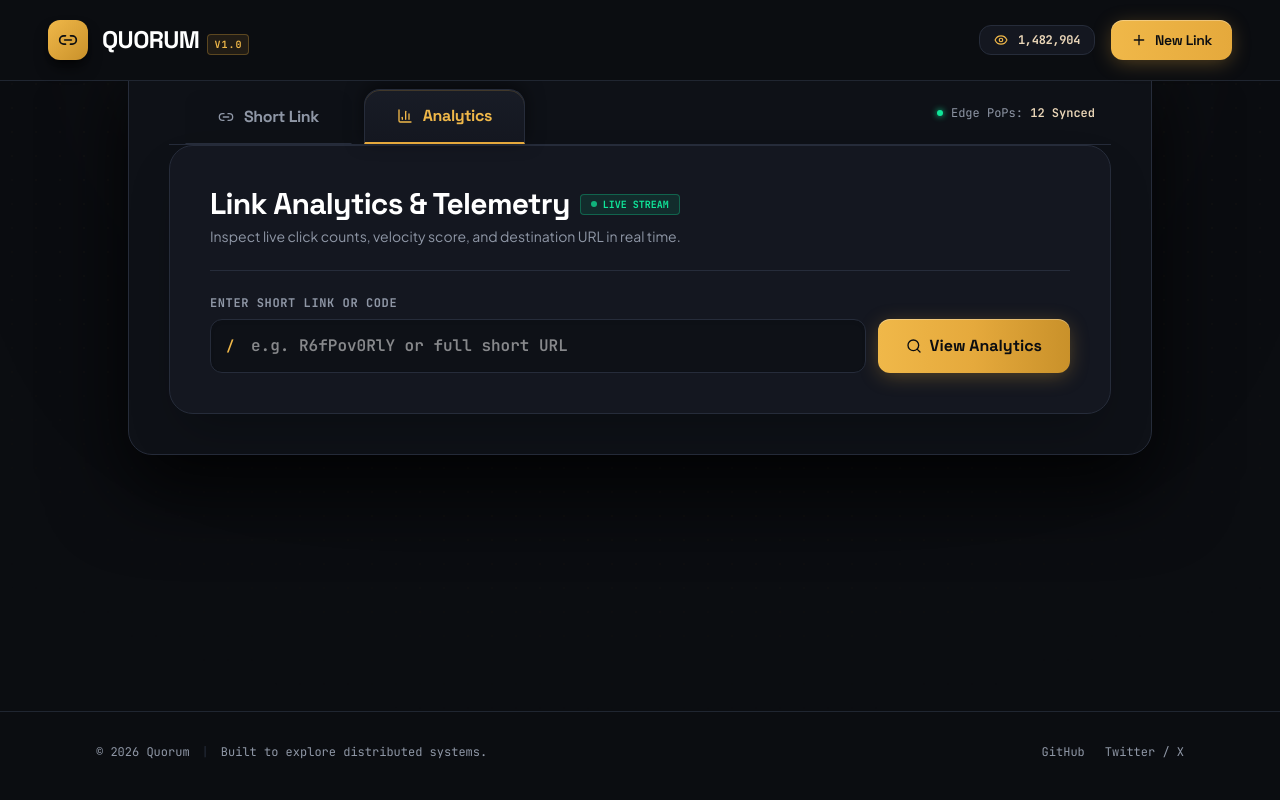
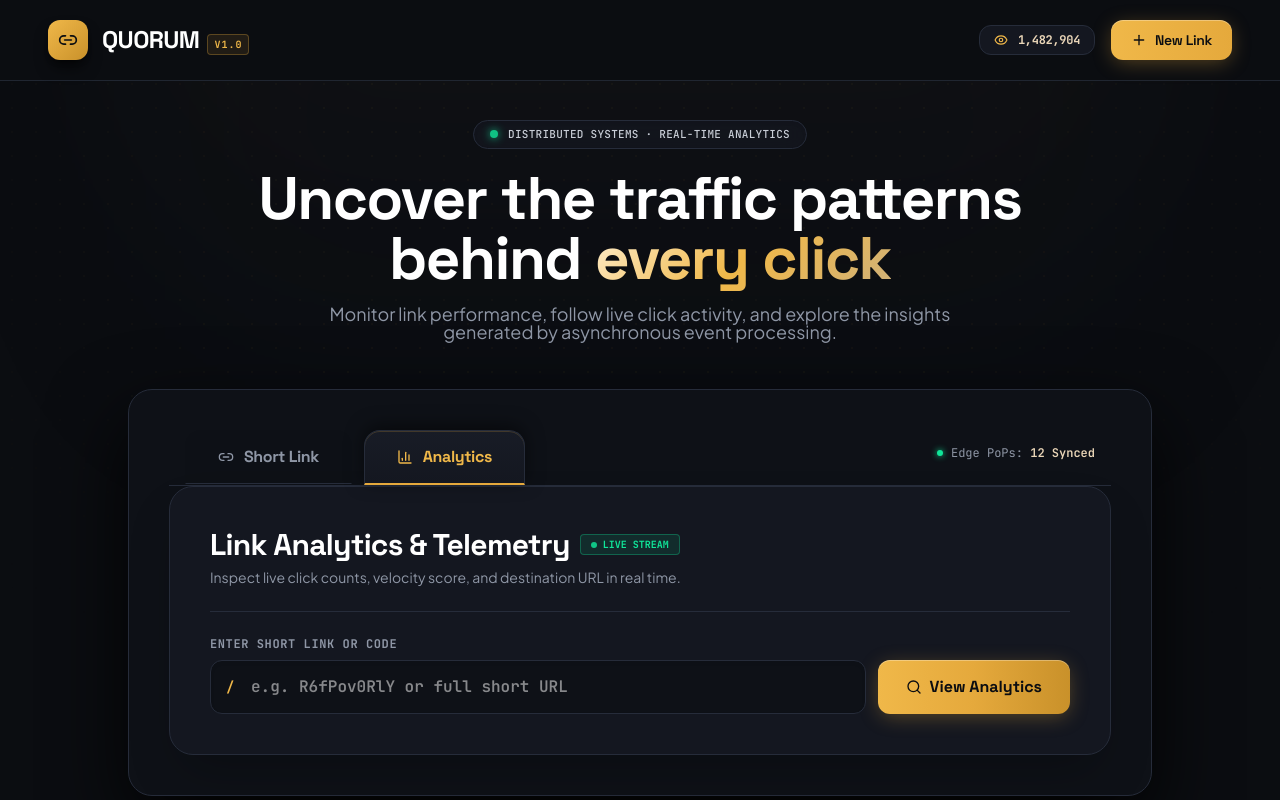
Before and after one commit to abrarr21/url-shortener, a React (Vite) app in the folder web/dashboard/: page /analytics in a window 1280 px wide. Shown: the top 800 px of the page. Built offline with nearby package versions, Linux system fonts and the light colour scheme.

Commit message:
ui: add hero section in the analytics page

```diff
--- a/web/dashboard/src/App.tsx
+++ b/web/dashboard/src/App.tsx
@@ -29,7 +29,7 @@ function App() {
 
       <Header onNewLinkClick={() => navigate("/")} />
 
-      <main className="relative z-10 mx-auto flex-1 w-full max-w-6xl px-4 py-12 sm:px-8 lg:px-16">
+      <main className="relative pt-30 z-10 mx-auto flex-1 w-full max-w-6xl px-4 py-12 sm:px-8 lg:px-16">
         {/* Both pages stay mounted in the DOM. Switching tabs simply toggles visibility */}
         <div className={isAnalytics ? "hidden" : "block"}>
           <LinkPage />
--- a/web/dashboard/src/pages/AnalyticsPage.tsx
+++ b/web/dashboard/src/pages/AnalyticsPage.tsx
@@ -122,6 +122,23 @@ export function AnalyticsPage() {
 
   return (
     <div className="w-full">
+      {/* Analytics Hero Intro: mirrors the Link page for a consistent page transition */}
+      <div className="mx-auto mb-10 max-w-3xl text-center sm:mb-12">
+        <div className="mb-5 inline-flex items-center gap-2.5 rounded-full border border-[#262C3A] bg-[#141720]/80 px-4 py-1.5 text-xs font-medium text-[#EAD6B8] shadow-inner backdrop-blur-md">
+          <span className="h-2 w-2 animate-pulse rounded-full bg-[#10E599] shadow-[0_0_8px_#10E599]" />
+          <span className="font-mono text-[11px] tracking-wide text-[#C8CDD6]">
+            DISTRIBUTED SYSTEMS · REAL-TIME ANALYTICS
+          </span>
+        </div>
+        <h1 className="font-display text-4xl font-bold leading-[1.0] tracking-tight  text-white sm:text-5xl lg:text-6xl">
+          Uncover the traffic patterns behind{" "}
+          <span className="gold-gradient-text">every click</span>
+        </h1>
+        <p className="mx-auto mt-4 max-w-2xl text-base font-normal leading-[1.0] text-[#8F97A6] sm:text-lg">
+          Monitor link performance, follow live click activity, and explore the
+          insights generated by asynchronous event processing.
+        </p>
+      </div>
       {/* Outer Container */}
       <div className="relative rounded-3xl border border-[#262C3A] bg-[#0E1117] p-3 shadow-[0_32px_80px_rgba(0,0,0,0.85)] sm:p-7 lg:p-10">
         <NotchTabs
```
